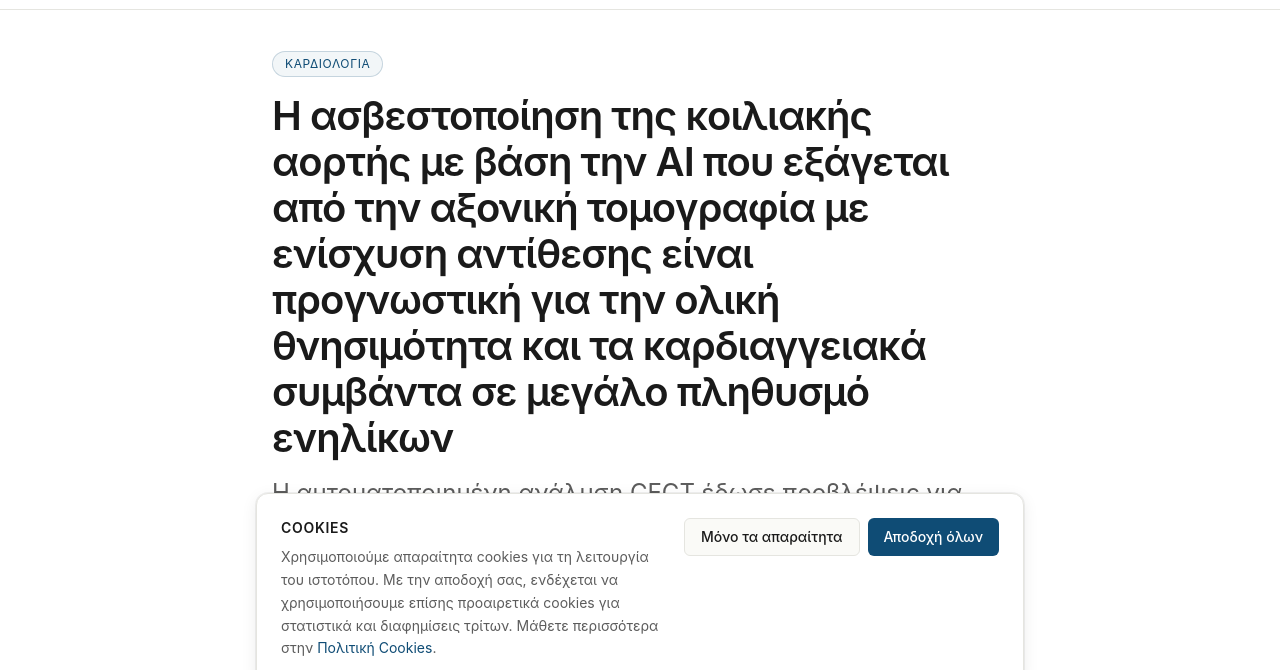
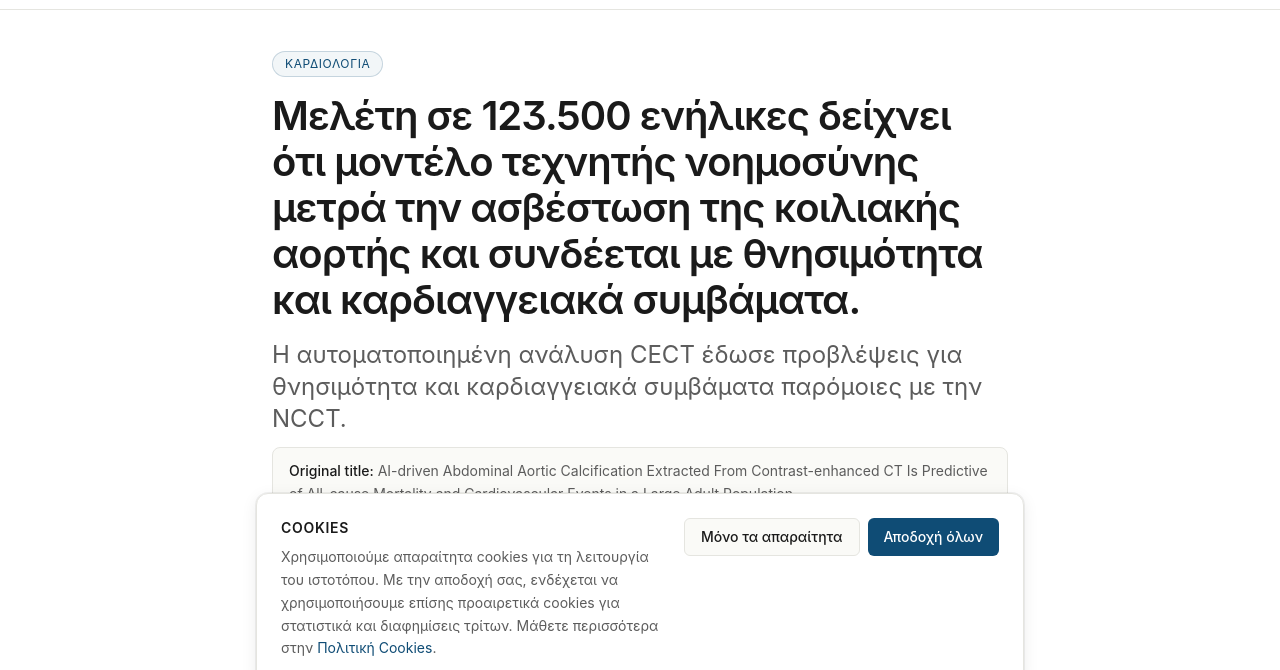
Before and after one commit to markware-aws/aimedical, an Astro site in the folder fe/: page /articles/2026/i-asvestopoiisi-tis-koiliakis-aortis-me-vasi-tin-ai-poy-exagetai-apo-tin-axoniki in a window 1280 px wide. Shown: the part 99-769 px from the top of the page. Built offline with nearby package versions, Linux system fonts and the light colour scheme; Astro itself is replaced by a stand-in of ours; a web font is replaced by a local one.

Commit message:
Update i-asvestopoiisi-tis-koiliakis-aortis-me-vasi-tin-ai-poy-exagetai-apo-tin-axoniki.mdx

```diff
--- a/fe/src/content/articles/2026/i-asvestopoiisi-tis-koiliakis-aortis-me-vasi-tin-ai-poy-exagetai-apo-tin-axoniki.mdx
+++ b/fe/src/content/articles/2026/i-asvestopoiisi-tis-koiliakis-aortis-me-vasi-tin-ai-poy-exagetai-apo-tin-axoniki.mdx
@@ -1,5 +1,5 @@
 ---
-title: "Η ασβεστοποίηση της κοιλιακής αορτής με βάση την AI που εξάγεται από την αξονική τομογραφία με ενίσχυση αντίθεσης είναι προγνωστική για την ολική θνησιμότητα και τα καρδιαγγειακά συμβάντα σε μεγάλο πληθυσμό ενηλίκων"
+title: "Μελέτη σε 123.500 ενήλικες δείχνει ότι μοντέλο τεχνητής νοημοσύνης μετρά την ασβέστωση της κοιλιακής αορτής και συνδέεται με θνησιμότητα και καρδιαγγειακά συμβάματα."
 originalTitle: "AI-driven Abdominal Aortic Calcification Extracted From Contrast-enhanced CT Is Predictive of All-cause Mortality and Cardiovascular Events in a Large Adult Population."
 subtitle: "Η αυτοματοποιημένη ανάλυση CECT έδωσε προβλέψεις για θνησιμότητα και καρδιαγγειακά συμβάματα παρόμοιες με την NCCT."
 date: "2026-05-11"
```
